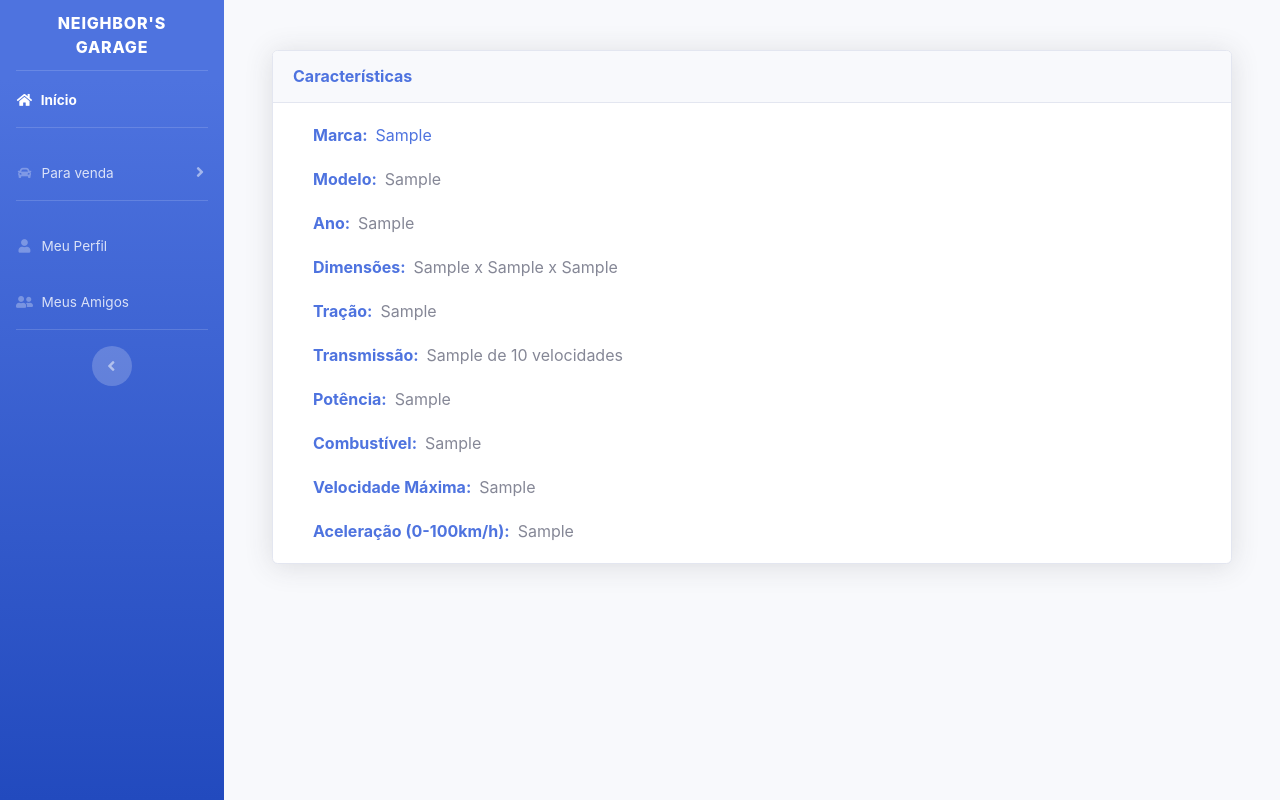
After one commit to bfaguiar/Venda-d-Garagem, a Django app: template app/templates/model.html in a window 1280 px wide. The commit adds this page. Run offline with Django 3.2, Linux system fonts and the light colour scheme; the template is opened without the code that fills it: most values are stand-ins (such as "Sample title", 1, 10 or a date in 2020); some libraries are stand-ins or nearby versions.

Commit message:
index, about, model

```diff
--- /dev/null
+++ b/app/templates/model.html
@@ -0,0 +1,61 @@
+{% extends "layout.html" %}
+
+{% block content %}
+
+     {% load static %}
+        <link rel="stylesheet" href="{% static 'assets/css/profile.css' %}">
+
+            <!-- Main Content -->
+            <div id="content">
+                    <div class="container-fluid" style="margin-top:10px">
+                        <div class="card shadow mb-4" style="margin-top: 50px">
+                            <div class="card-header py-3">
+                                <h6 class="m-0 font-weight-bold text-primary">Características</h6>
+                            </div>
+                            <div class="card-body row">
+                                <h8 style="text-indent: 2em" class="m-0 font-weight-bold text-primary" >Marca:</h8>
+                                <a href="../about?entity={{ lista.0 }}" style="text-indent: 0.5em"> {{ lista.0 }} </a>
+                            </div>
+                            <div class="card-body row" style="margin-top:-20px">
+                                <h8 style="text-indent: 2em" class="m-0 font-weight-bold text-primary" >Modelo:</h8>
+                                <a style="text-indent: 0.5em"> {{ lista.1 }} </a>
+                            </div>
+                            <div class="card-body row" style="margin-top:-20px">
+                                <h8 style="text-indent: 2em" class="m-0 font-weight-bold text-primary" >Ano:</h8>
+                                <a style="text-indent: 0.5em"> {{ lista.2 }} </a>
+                            </div>
+                            <div class="card-body row" style="margin-top:-20px">
+                                <h8 style="text-indent: 2em" class="m-0 font-weight-bold text-primary" >Dimensões:</h8>
+                                <a style="text-indent: 0.5em"> {{ lista.3 }} x {{ lista.4 }} x {{ lista.5 }}</a>
+                            </div>
+                            <div class="card-body row" style="margin-top:-20px">
+                                <h8 style="text-indent: 2em" class="m-0 font-weight-bold text-primary" >Tração:</h8>
+                                <a style="text-indent: 0.5em"> {{ lista.6 }} </a>
+                            </div>
+                            <div class="card-body row" style="margin-top:-20px">
+                                <h8 style="text-indent: 2em" class="m-0 font-weight-bold text-primary" >Transmissão:</h8>
+                                <a style="text-indent: 0.5em"> {{ lista.9 }} de {{ lista.7 }} velocidades</a>
+                            </div>
+                            <div class="card-body row" style="margin-top:-20px">
+                                <h8 style="text-indent: 2em" class="m-0 font-weight-bold text-primary" >Potência:</h8>
+                                <a style="text-indent: 0.5em"> {{ lista.8 }} </a>
+                            </div>
+                            <div class="card-body row" style="margin-top:-20px">
+                                <h8 style="text-indent: 2em" class="m-0 font-weight-bold text-primary" >Combustível:</h8>
+                                <a style="text-indent: 0.5em"> {{ lista.10 }} </a>
+                            </div>
+                            <div class="card-body row" style="margin-top:-20px">
+                                <h8 style="text-indent: 2em" class="m-0 font-weight-bold text-primary" >Velocidade Máxima:</h8>
+                                <a style="text-indent: 0.5em"> {{ lista.11 }} </a>
+                            </div>
+                            <div class="card-body row" style="margin-top:-20px">
+                                <h8 style="text-indent: 2em" class="m-0 font-weight-bold text-primary" >Aceleração (0-100km/h):</h8>
+                                <a style="text-indent: 0.5em"> {{ lista.12 }} </a>
+                            </div>
+                        </div>
+                    </div>
+
+            </div>
+            <!-- End of Main Content -->
+
+{% endblock %}
--- a/projecto/urls.py
+++ b/projecto/urls.py
@@ -14,7 +14,7 @@ Including another URLconf
     2. Add a URL to urlpatterns:  path('blog/', include('blog.urls'))
 """
 from django.contrib import admin
-from django.urls import path
+from django.urls import path, re_path
 
 from app import views
 
@@ -29,5 +29,5 @@ urlpatterns = [
     path('profile/', views.profile, name='profile'),
     path('friends/', views.friends, name='friends'),
     path('about/', views.about, name='about'),
-    path('index/about/', views.about, name='about'),
+    path('model/', views.model, name='model'),
 ]
```
Also changed, not shown: app/templates/about.html (+18 -6 lines), app/templates/index.html (+5 -3 lines), app/views.py (+93 -23 lines).
